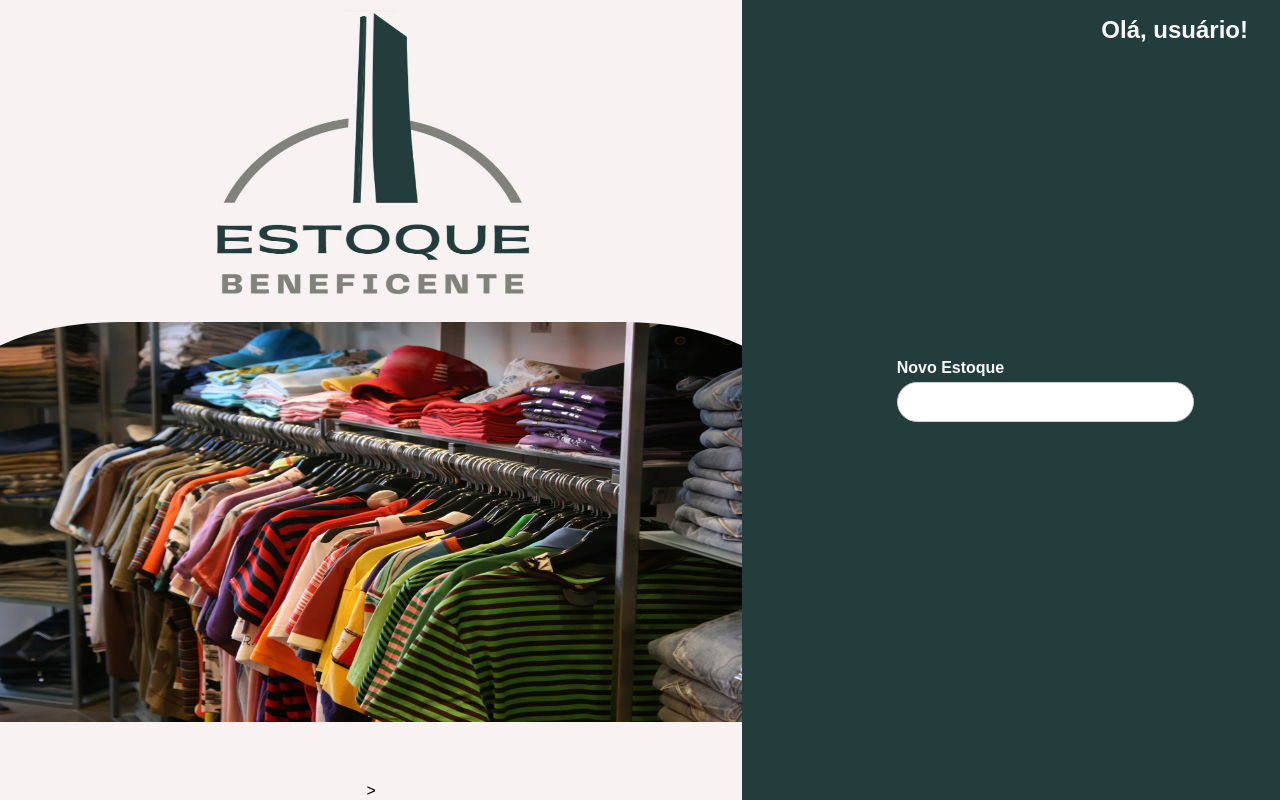
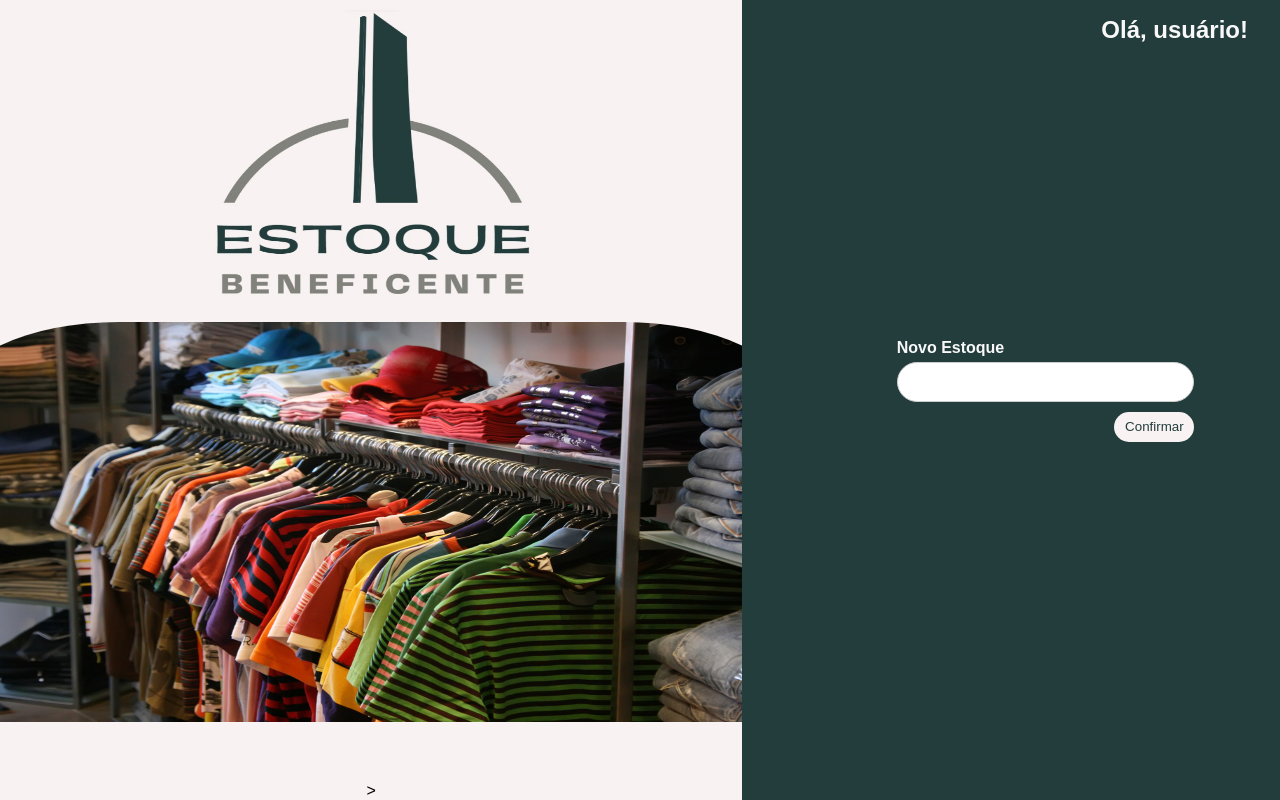
Before and after one commit to Richardtidi/ProjetoInterdisciplinarI, a plain HTML site: page Projeto/novoEstoque.html in a window 1280 px wide. Drawn offline with Linux system fonts and the light colour scheme.

Commit message:
Criando botão 'Confirmar'

```diff
--- a/Projeto/novoEstoque.html
+++ b/Projeto/novoEstoque.html
@@ -17,6 +17,9 @@
             <div class="entradaDados">
                 <label for="nome">Novo Estoque</label>
                 <input type="text" id="novoEstoque" name="novoEstoque">
+                <div class="alinharBotao">
+                    <button id="confirmar">Confirmar</button>
+                </div>
             </div>
     </div>
 </body>
```
